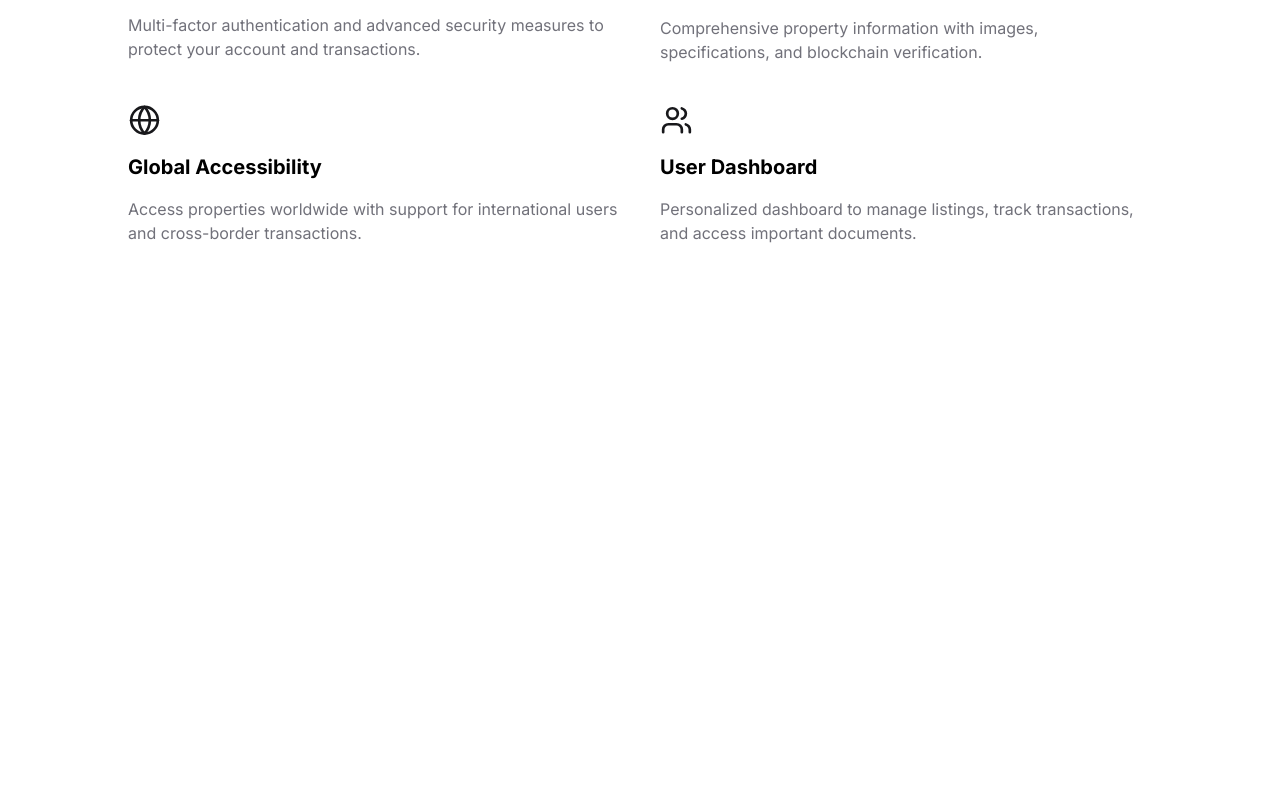
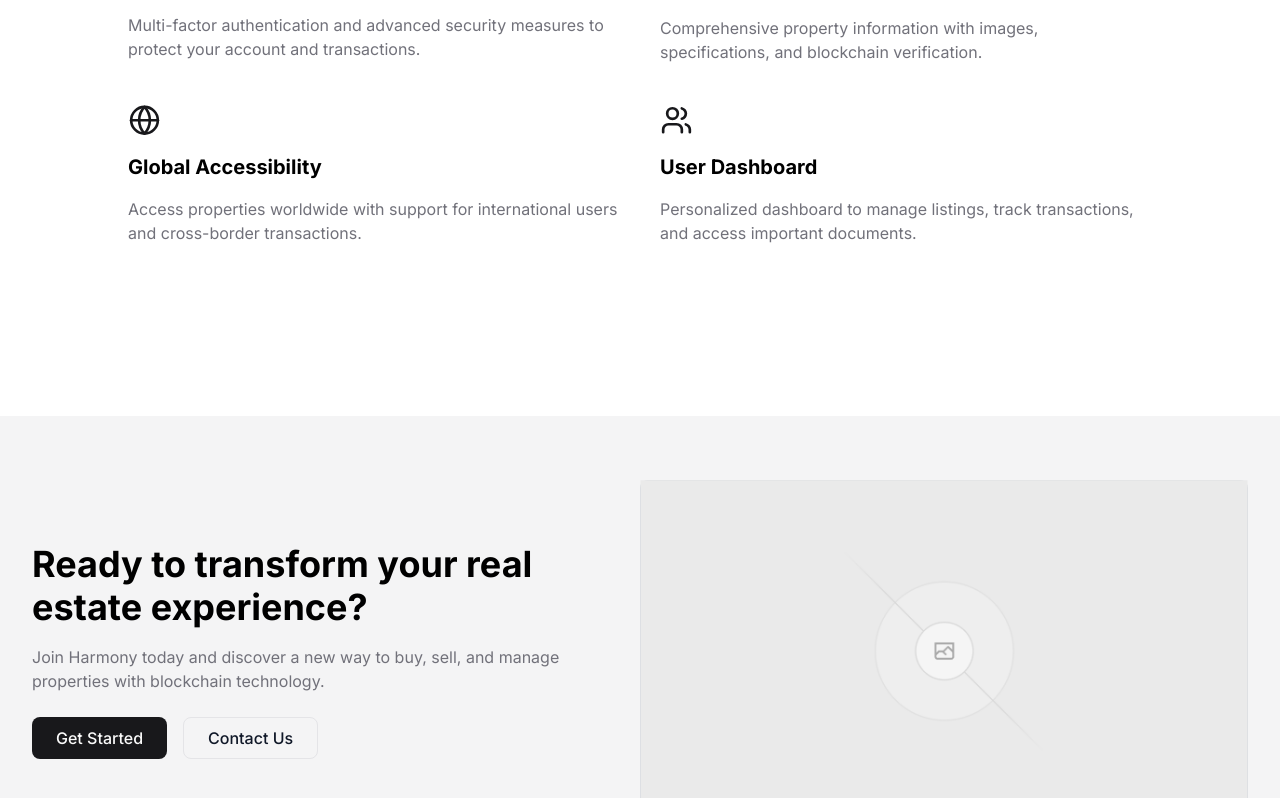
Before and after one commit to HarmonyHomes-developers/Harmony, a Next.js app in the folder harmony-homes/: page / in a window 1280 px wide. Shown: the part 836-1634 px from the top of the page. Before the commit the page ends 1252 px from the top, so only its background shows below. Built offline with nearby package versions, Linux system fonts and the light colour scheme.

Commit message:
Feature/create real estate cta (#12)
* feat: add RealEstateCTA component and binance image to homepage

* refactor: replace binance image with placeholder in RealEstateCTA component

```diff
--- a/harmony-homes/src/app/page.tsx
+++ b/harmony-homes/src/app/page.tsx
@@ -1,6 +1,8 @@
 import HowItWorks from "@/components/HowItWorks";
 import Header from "@/components/Navbar/Navbar";
 import KeyFeatures from "@/components/key-features";
+import RealEstateCTA from "@/components/RealEstateCTA";
+import Image from "next/image";
 import Header from "@/components/Navbar/Navbar";
 
 export default function Home() {
@@ -9,6 +11,7 @@ export default function Home() {
       <Header />
       <HowItWorks />
       <KeyFeatures />
+      <RealEstateCTA />
     </div>
   );
 }
--- /dev/null
+++ b/harmony-homes/src/components/RealEstateCTA.tsx
@@ -0,0 +1,38 @@
+import Image from "next/image";
+
+const RealEstateCTA = () => {
+  return (
+    <section className="bg-[#F4F4F5] py-16 px-8 flex flex-col md:flex-row items-center justify-between">
+      <div className="md:w-1/2 text-center md:text-left">
+        <h2 className="text-3xl md:text-[36px] font-bold text-black mb-4">
+          Ready to transform your real estate experience?
+        </h2>
+        <p className="text-[#71717A] mb-6">
+          Join Harmony today and discover a new way to buy, sell, and manage
+          properties with blockchain technology.
+        </p>
+        <div className="flex justify-center md:justify-start gap-4">
+          <button className="bg-[#18181B] text-[#FAFAFA] py-2 px-6 rounded-lg font-medium">
+            Get Started
+          </button>
+          <button className="border border-[#E4E4E7] text-gray-900 py-2 px-6 rounded-lg font-medium">
+            Contact Us
+          </button>
+        </div>
+      </div>
+      <div className="md:w-1/2 mt-8 md:mt-0 flex justify-center">
+        <div className="bg-gray-300 w-full flex items-center justify-center rounded-lg">
+          <Image
+            src="/placeholder.png"
+            width={700}
+            height={700}
+            alt=""
+            className="text-gray-500 object-cover"
+          />
+        </div>
+      </div>
+    </section>
+  );
+};
+
+export default RealEstateCTA;
```
Also changed, not shown: harmony-homes/public/placeholder.png (added).
